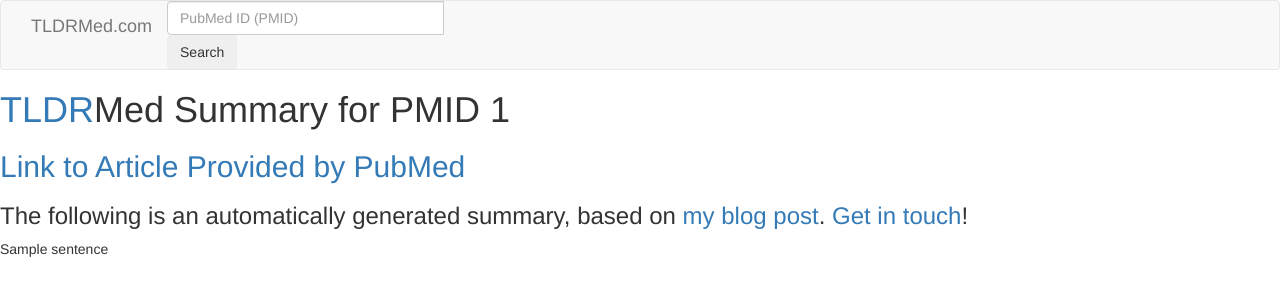
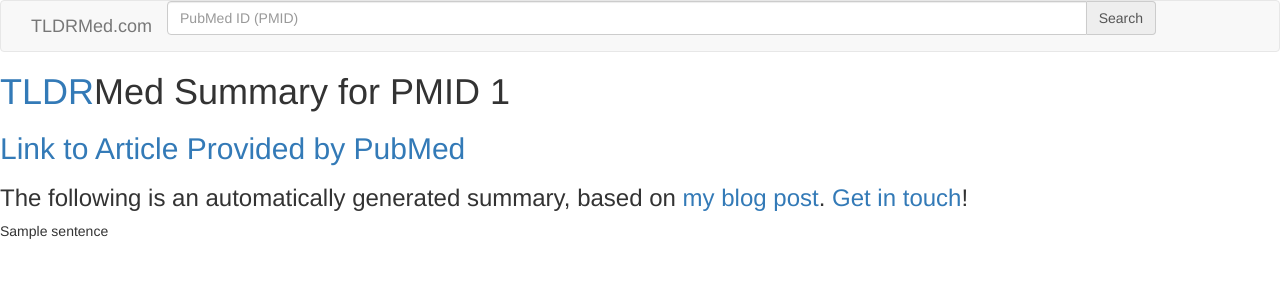
Before and after one commit to waltherg/pubmed, a Flask app: template pubmed/templates/tldrmed.html in a window 1280 px wide. Shown: the top 300 px of the page. Run offline with Flask 2, Linux system fonts and the light colour scheme; the template is opened without the code that fills it: most values are stand-ins (such as "Sample title", 1, 10 or a date in 2020); parts of the project's set-up code (start-up, migrations or seed data) failed here and were passed over; some libraries are stand-ins or nearby versions.

Commit message:
fix search bar

```diff
--- a/pubmed/templates/layout.html
+++ b/pubmed/templates/layout.html
@@ -41,10 +41,10 @@
             <div class="container">
               <a class="navbar-brand" href="/">TLDRMed.com</a>
               <form action="/search" method="POST">
-              <div class="input-group">
+                <div class="input-group">
                   <input name="pmid" type="text" class="form-control" placeholder="PubMed ID (PMID)">
-                  <button type="submit" class="btn">Search</button>
-              </div><!-- /input-group -->
+                  <span type="submit" class="input-group-addon">Search</span>
+                </div>
               </form>
             </div>
           </div>
```
